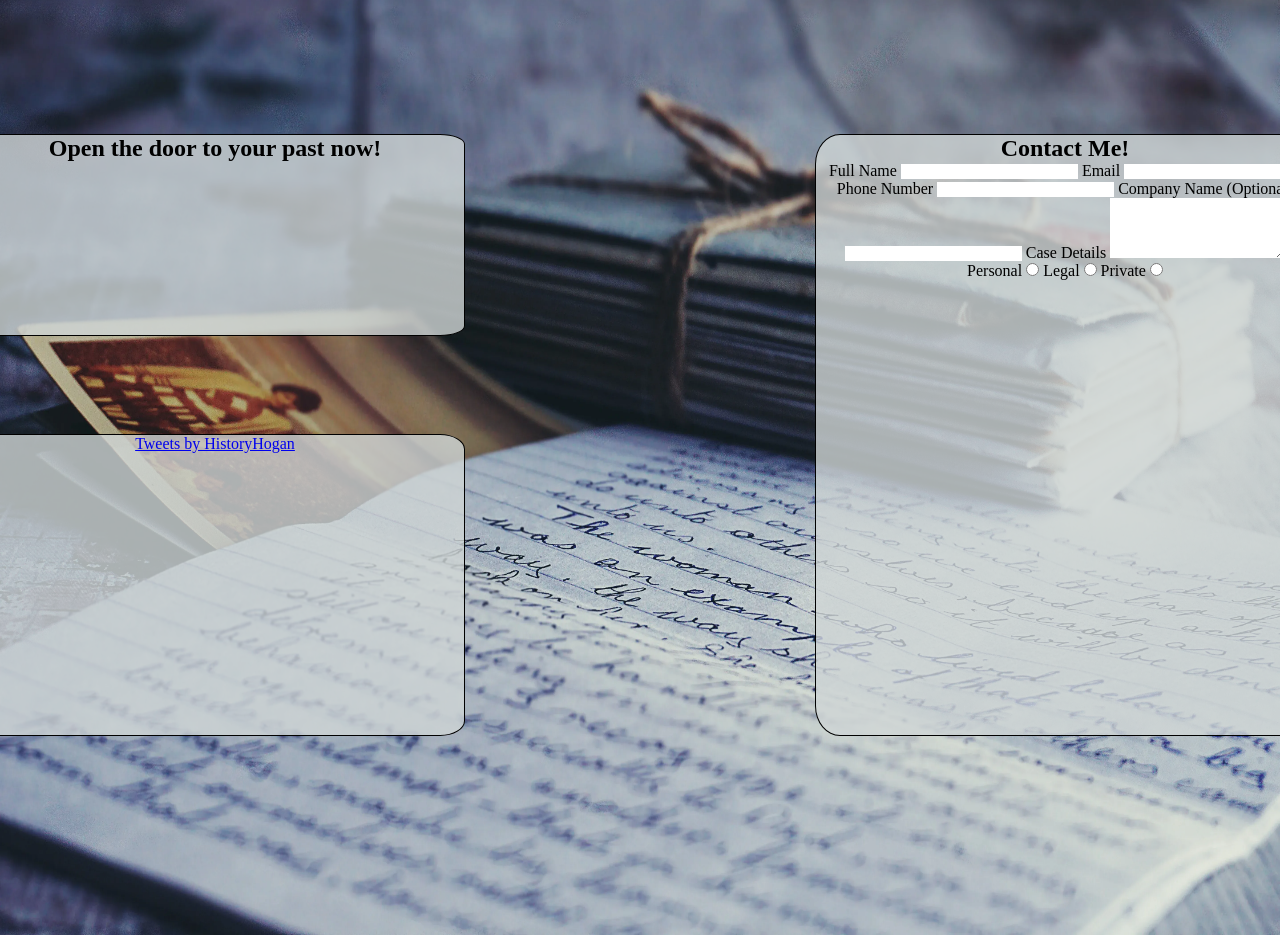
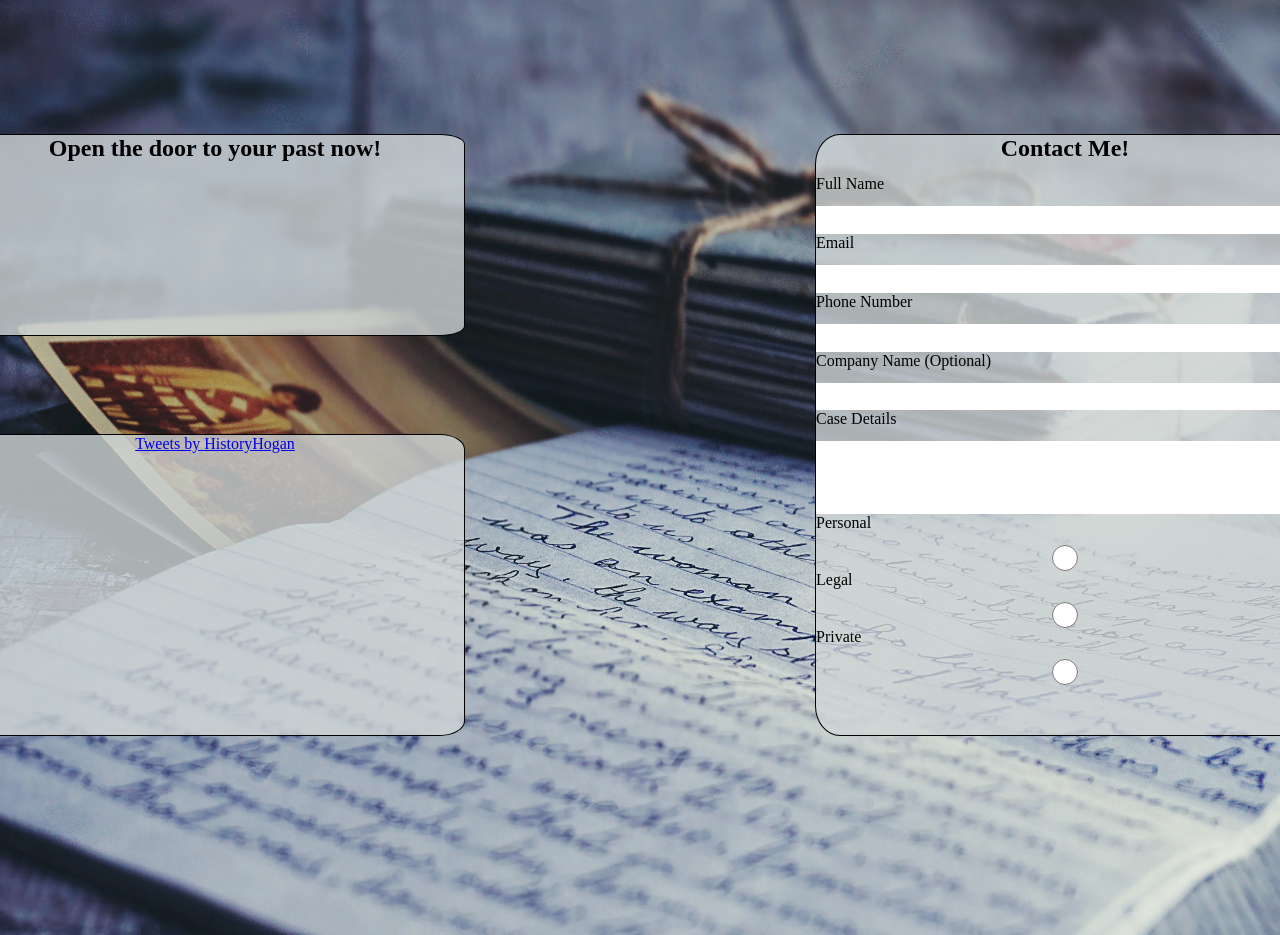
Before and after one commit to Code-Institute-Submissions/genealogy_portfolio, a plain HTML site: page index.html in a window 1280 px wide. Shown: the part 1740-2675 px from the top of the page. Drawn offline with Linux system fonts and the light colour scheme.

Commit message:
add form grid and text alignment rules

```diff
--- a/assets/css/style.css
+++ b/assets/css/style.css
@@ -214,6 +214,16 @@ main {
     height: 300px;
 }
 
+form {
+    display: grid;
+    text-align: left;
+    grid-row: 3 / 9 ;
+    height: 550px;
+}
+
+form > h2 {
+    text-align: center;
+}
 /* footer  */
 
 #footer {
```
